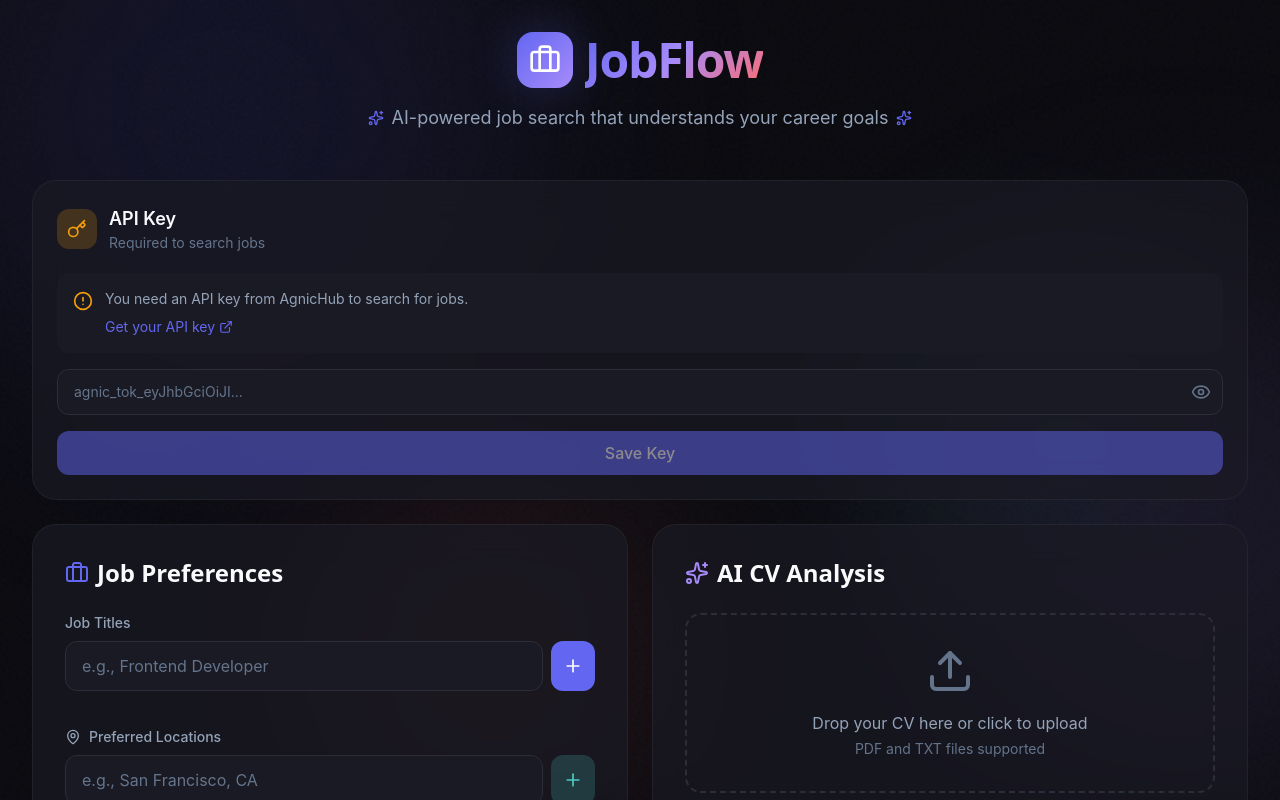
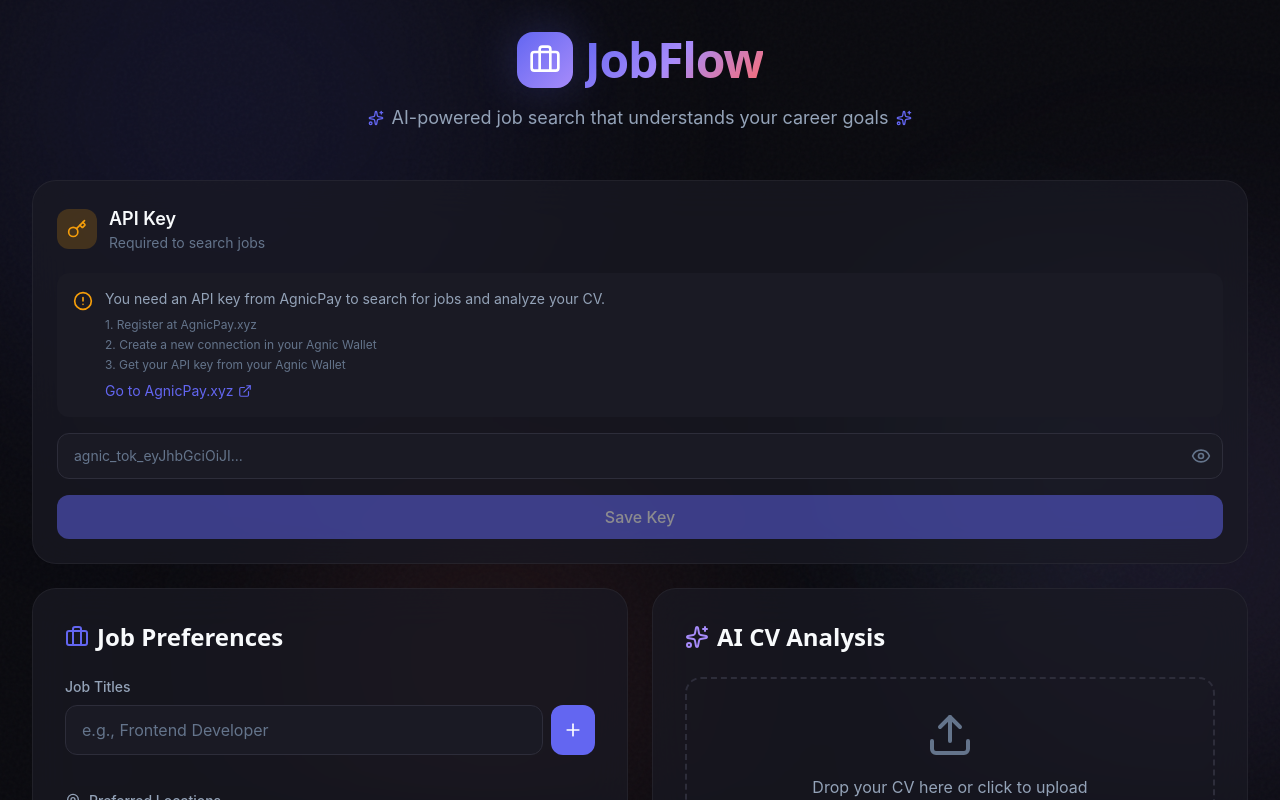
Before and after one commit to roozbeh/job-search-mini-app, a React (Vite) app: page / in a window 1280 px wide. Shown: the top 800 px of the page. Built offline with nearby package versions, Linux system fonts and the light colour scheme; a web font is replaced by a local one.

Commit message:
Update API key instructions: Register at AgnicPay.xyz and get key from Agnic Wallet

```diff
--- a/src/components/ApiKeyInput.tsx
+++ b/src/components/ApiKeyInput.tsx
@@ -77,7 +77,7 @@ export function ApiKeyInput({ onApiKeyChange }: ApiKeyInputProps) {
               {isSaved && <Check className="w-4 h-4 text-success" />}
             </h3>
             <p className="text-text-dim text-sm">
-              {isSaved ? 'Connected to AgnicHub' : 'Required to search jobs'}
+              {isSaved ? 'Connected to AgnicPay' : 'Required to search jobs'}
             </p>
           </div>
         </div>
@@ -108,15 +108,20 @@ export function ApiKeyInput({ onApiKeyChange }: ApiKeyInputProps) {
                   <AlertCircle className="w-5 h-5 text-warning shrink-0 mt-0.5" />
                   <div className="text-sm">
                     <p className="text-text-muted mb-2">
-                      You need an API key from AgnicHub to search for jobs.
+                      You need an API key from AgnicPay to search for jobs and analyze your CV.
                     </p>
+                    <div className="space-y-1">
+                      <p className="text-text-dim text-xs">1. Register at AgnicPay.xyz</p>
+                      <p className="text-text-dim text-xs">2. Create a new connection in your Agnic Wallet</p>
+                      <p className="text-text-dim text-xs">3. Get your API key from your Agnic Wallet</p>
+                    </div>
                     <a
-                      href="https://www.agnichub.xyz/api-hub/job-search"
+                      href="https://agnicpay.xyz"
                       target="_blank"
                       rel="noopener noreferrer"
-                      className="text-accent hover:text-accent-light inline-flex items-center gap-1 transition-colors"
+                      className="text-accent hover:text-accent-light inline-flex items-center gap-1 transition-colors mt-2"
                     >
-                      Get your API key
+                      Go to AgnicPay.xyz
                       <ExternalLink className="w-3.5 h-3.5" />
                     </a>
                   </div>
```
Also changed, not shown: 1 other file (tests, documents, lock files or other folders).
